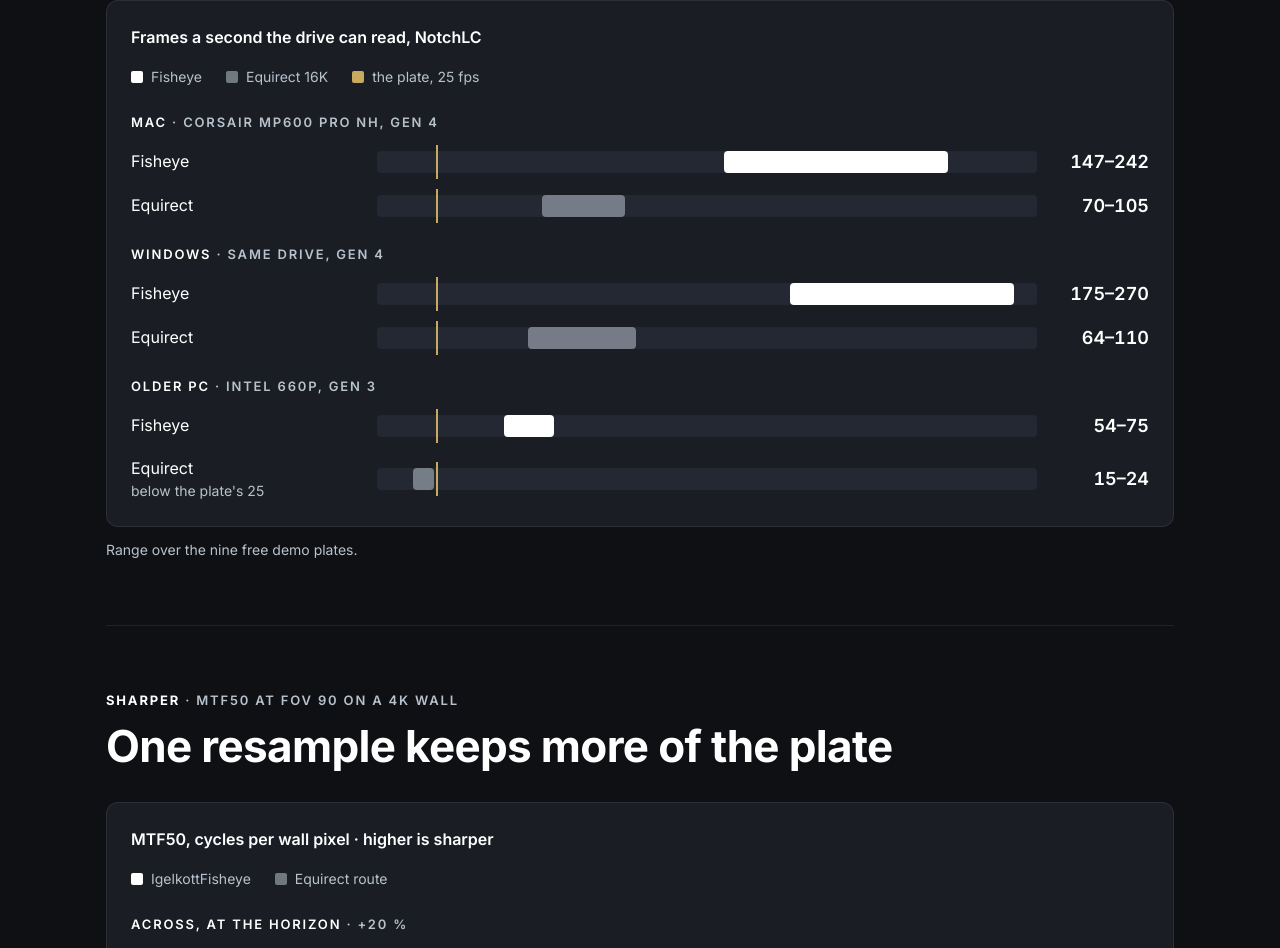
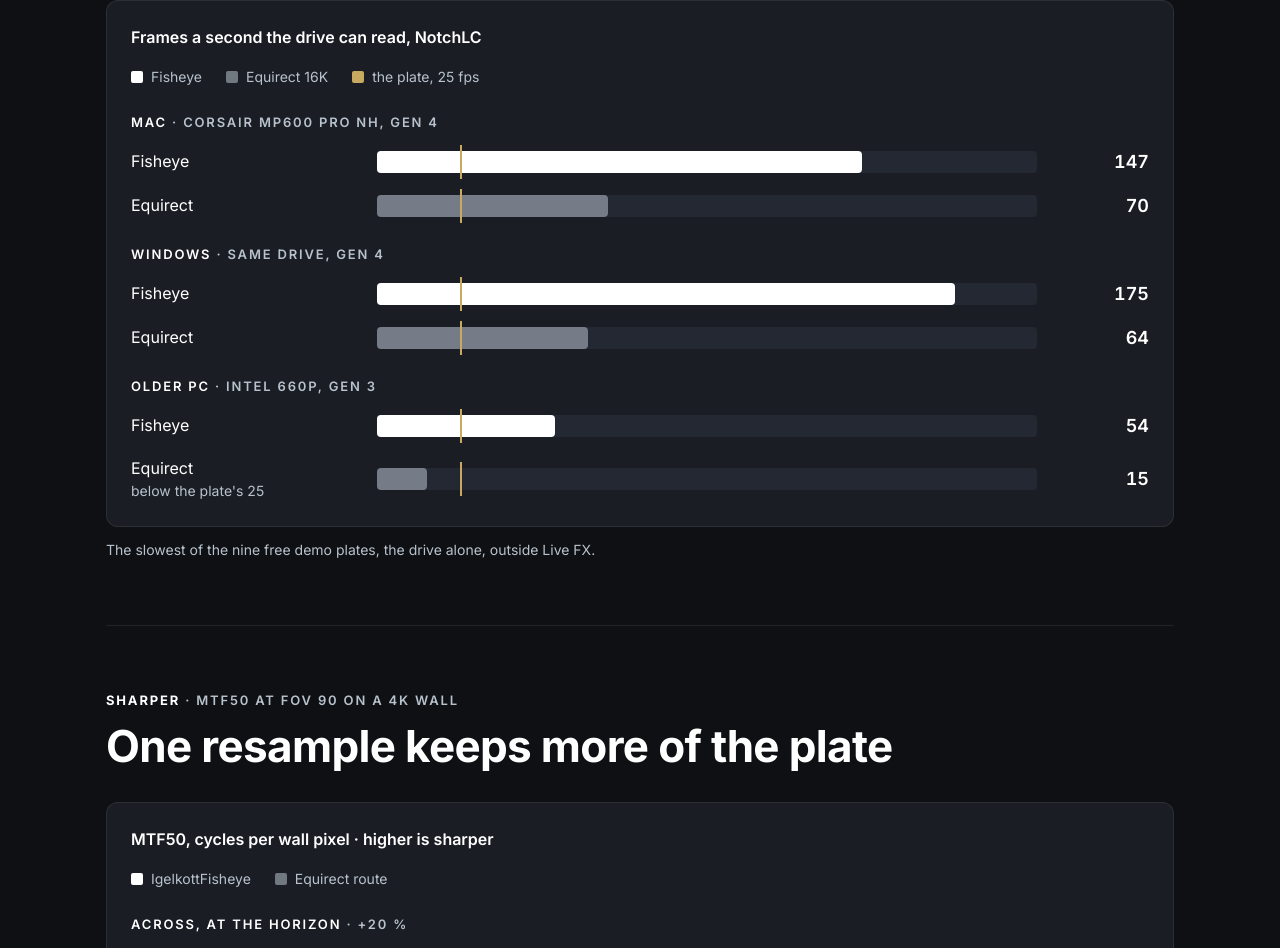
Before and after one commit to IgelkottPlates/IgelkottFisheye2D, a plain HTML site: page docs/index.html in a window 1280 px wide. Shown: the part 5102-6050 px from the top of the page. Drawn offline with Linux system fonts and the light colour scheme.

Commit message:
Product page: drive chart as plain bars, the slowest plate
Co-Authored-By: Claude Opus 5.5 <noreply@anthropic.com>

```diff
--- a/docs/index.html
+++ b/docs/index.html
@@ -311,20 +311,20 @@ footer p { font-size: 14px; max-width: none; }
     </div>
   </div>
 
-  <div class="chart" style="margin-top:var(--igelkott-space-6)" role="img" aria-label="Frames a second each drive can read, NotchLC, range over the nine plates. Mac Corsair Gen 4: fisheye 147 to 242, equirect 70 to 105. Windows, same drive: fisheye 175 to 270, equirect 64 to 110. Older PC, Intel 660p Gen 3: fisheye 54 to 75, equirect 15 to 24, below 25.">
+  <div class="chart" style="margin-top:var(--igelkott-space-6)" role="img" aria-label="Frames a second each drive can read, NotchLC, the slowest of the nine plates. Mac, Corsair Gen 4: fisheye 147, equirect 70. Windows, same drive: fisheye 175, equirect 64. Older PC, Intel 660p Gen 3: fisheye 54, equirect 15, below the plate's 25.">
     <div class="title">Frames a second the drive can read, NotchLC</div>
     <div class="legend"><span><i style="background:var(--fg)"></i>Fisheye</span><span><i style="background:var(--mute);opacity:.55"></i>Equirect 16K</span><span><i style="background:var(--mark)"></i>the plate, 25 fps</span></div>
     <div class="group"><b>Mac</b> · Corsair MP600 PRO NH, Gen 4</div>
-    <div class="row"><div class="n">Fisheye</div><div class="track"><div class="fill" style="left:52.5%;width:33.9%"></div><div class="ref" style="left:8.9%"></div></div><div class="v">147–242</div></div>
-    <div class="row"><div class="n">Equirect</div><div class="track"><div class="fill alt" style="left:25%;width:12.5%"></div><div class="ref" style="left:8.9%"></div></div><div class="v">70–105</div></div>
+    <div class="row"><div class="n">Fisheye</div><div class="track"><div class="fill" style="width:73.5%"></div><div class="ref" style="left:12.5%"></div></div><div class="v">147</div></div>
+    <div class="row"><div class="n">Equirect</div><div class="track"><div class="fill alt" style="width:35%"></div><div class="ref" style="left:12.5%"></div></div><div class="v">70</div></div>
     <div class="group"><b>Windows</b> · same drive, Gen 4</div>
-    <div class="row"><div class="n">Fisheye</div><div class="track"><div class="fill" style="left:62.5%;width:33.9%"></div><div class="ref" style="left:8.9%"></div></div><div class="v">175–270</div></div>
-    <div class="row"><div class="n">Equirect</div><div class="track"><div class="fill alt" style="left:22.9%;width:16.4%"></div><div class="ref" style="left:8.9%"></div></div><div class="v">64–110</div></div>
+    <div class="row"><div class="n">Fisheye</div><div class="track"><div class="fill" style="width:87.5%"></div><div class="ref" style="left:12.5%"></div></div><div class="v">175</div></div>
+    <div class="row"><div class="n">Equirect</div><div class="track"><div class="fill alt" style="width:32%"></div><div class="ref" style="left:12.5%"></div></div><div class="v">64</div></div>
     <div class="group"><b>Older PC</b> · Intel 660p, Gen 3</div>
-    <div class="row"><div class="n">Fisheye</div><div class="track"><div class="fill" style="left:19.3%;width:7.5%"></div><div class="ref" style="left:8.9%"></div></div><div class="v">54–75</div></div>
-    <div class="row"><div class="n">Equirect<span>below the plate's 25</span></div><div class="track"><div class="fill alt" style="left:5.4%;width:3.2%"></div><div class="ref" style="left:8.9%"></div></div><div class="v">15–24</div></div>
+    <div class="row"><div class="n">Fisheye</div><div class="track"><div class="fill" style="width:27%"></div><div class="ref" style="left:12.5%"></div></div><div class="v">54</div></div>
+    <div class="row"><div class="n">Equirect<span>below the plate's 25</span></div><div class="track"><div class="fill alt" style="width:7.5%"></div><div class="ref" style="left:12.5%"></div></div><div class="v">15</div></div>
   </div>
-  <p class="caption">Range over the nine free demo plates.</p>
+  <p class="caption">The slowest of the nine free demo plates, the drive alone, outside Live FX.</p>
 </section>
 
 <section class="block" id="sharper">
```
